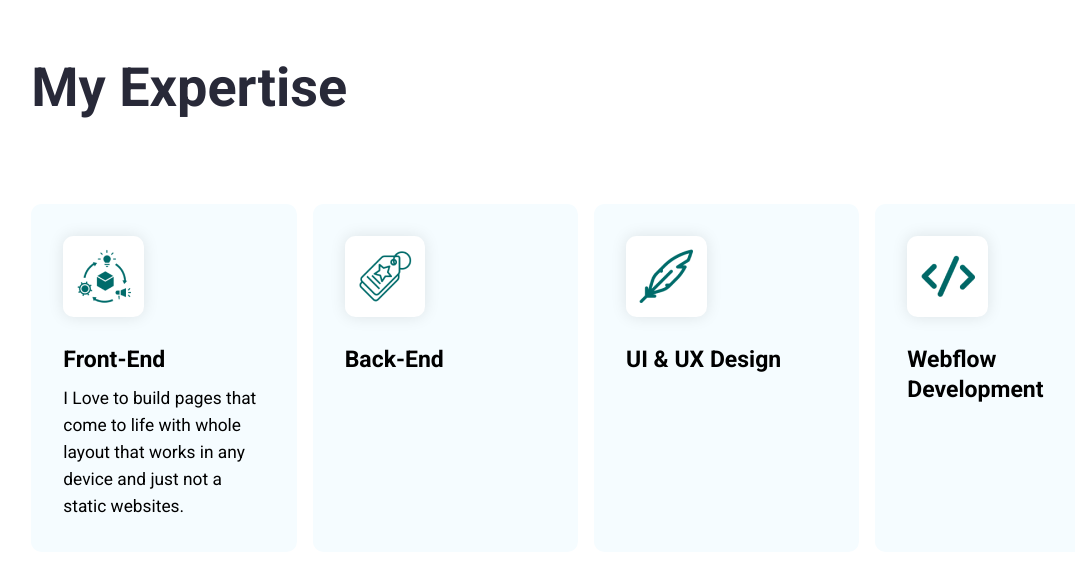
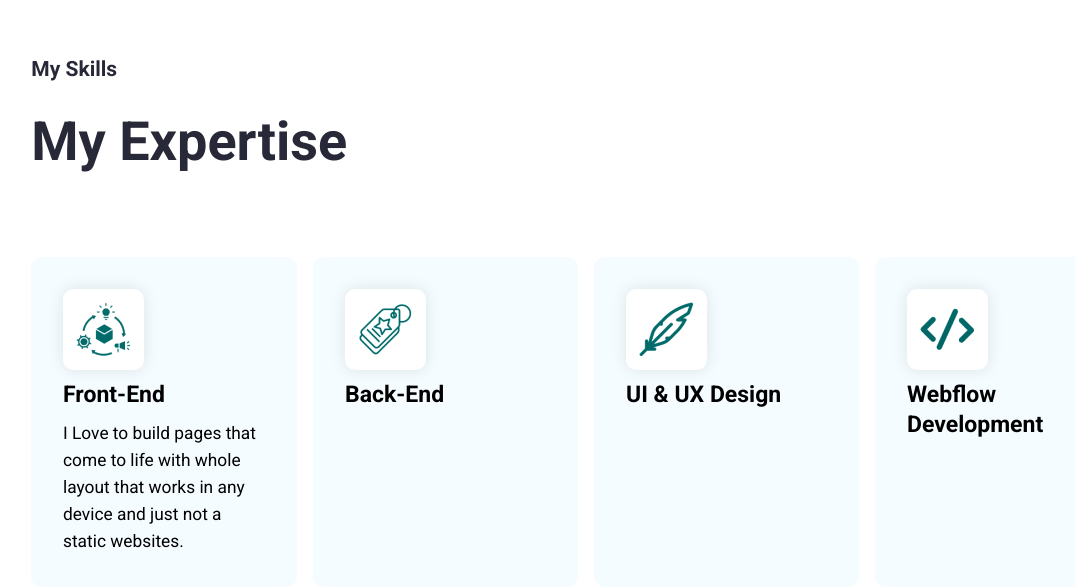
Before and after one commit to Part-h/Portfolio, a React (Create React App) app: page / in a window 1280 px wide. Shown: the part 703-1290 px from the top of the page, without its empty margins (54-1129 px from the left). Built offline with nearby package versions, Linux system fonts and the light colour scheme.

Commit message:
card flip effect myskills

```diff
--- a/src/App.css
+++ b/src/App.css
@@ -253,6 +253,38 @@ h2 {
   background: var(--bg-shade);
   min-height: 250px;
 }
+.skills--section--card .frontside{
+  position: relative;
+  width: 100%;   height: 100%;
+  transform: perspective(1000px) rotateY(0deg);
+  transition: .9s;
+  backface-visibility: hidden;
+}
+.skills--section--card:hover .frontside{
+  transform: perspective(1000px) rotateY(-180deg);
+}
+.skills--section--card .content{
+  position:absolute;
+  top:0%;
+  right:0%;
+  background-color:coral;
+  transform: perspective(1000px) rotateY(180deg);
+  transition: .9s;
+  backface-visibility: hidden;
+}
+.skills--section--card:hover .content{
+  transform: perspective(1000px) rotateY(0deg);
+}
+/* .box .content .center{
+  position: absolute;
+  white-space: nowrap;
+  text-align: center;
+} */
+.skills--section--card .content span{
+  font-size: 16px;
+  color: black;
+}
+
 .skills--section--card:hover {
   border-bottom: 4px solid var(--primary);
 }
@@ -260,6 +292,8 @@ h2 {
   color: var(--darkblue);
 }
 .skills--section--img{
+  width: fit-content;
+  margin-bottom: 10px;
   display: flex;
   padding: 13.3px;
   justify-content: center;
--- a/src/Views/Home/MySkills.jsx
+++ b/src/Views/Home/MySkills.jsx
@@ -4,12 +4,14 @@ export default function MySkills() {
   return (
     <section className="skills--section" id="mySkills">
       <div className="portfolio--container">
-        {/* <p className="section--title">My Skills</p> */}
+        <p className="section--title">My Skills</p>
         <h2 className="skills--section--heading">My Expertise</h2>
       </div>
+
       <div className="skills--section--container">
         {data?.skills?.map((item, index) => (    /* data?.skills: The optional chaining (?.) is used to access properties deeply nested within the object. It ensures that if either data or data.skills is null or undefined, the code won't throw an error, and it will gracefully handle the absence of the property. */
           <div key={index} className="skills--section--card">
+            <div className="frontside">
             <div className="skills--section--img">
               <img src={item.src} alt="Product Chain" />
             </div>
@@ -17,9 +19,16 @@ export default function MySkills() {
               <h3 className="skills--section--title">{item.title}</h3>
               <p className="skills--section--description">{item.description}</p>
             </div>
+            <div class="content">
+                    <div class="center">
+                        <span>Web Designer</span>
+                    </div>
+                 </div>
+            </div>
           </div>
         ))}
       </div>
+
     </section>
   );
 }
```
